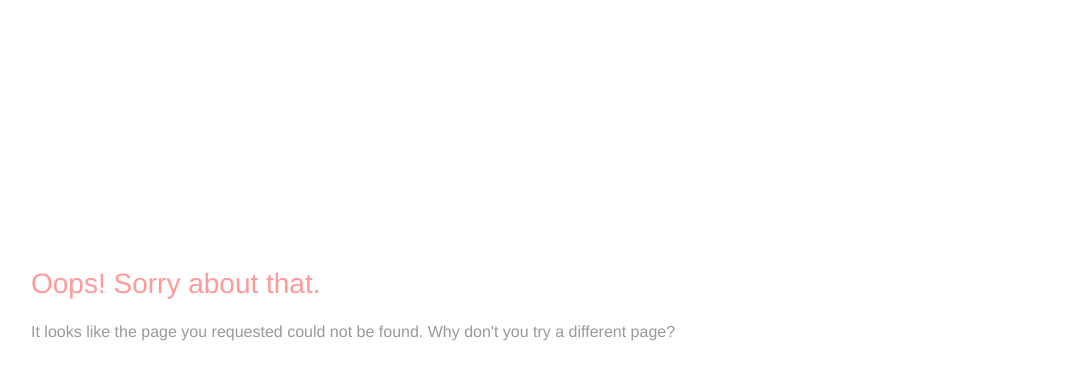
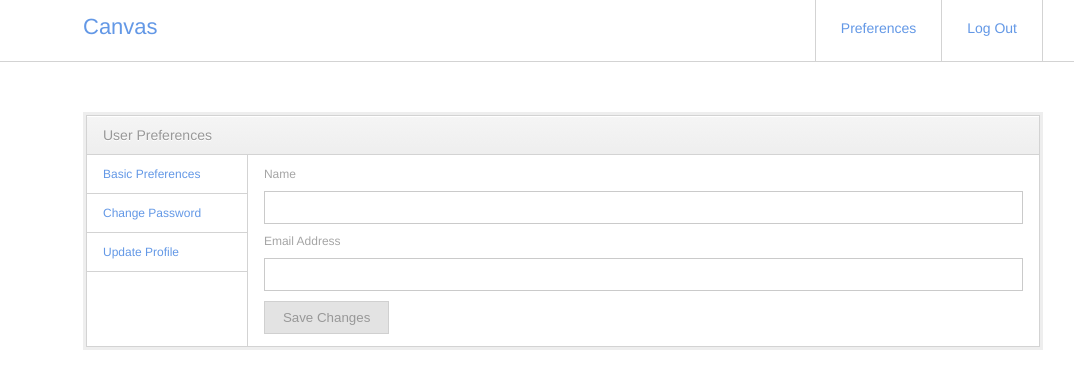
Before and after one commit to canvasforum/Canvas, a PHP site: page /canvasbb/preferences in a window 1280 px wide. Shown: the top 389 px of the page, without its empty margins (77-1151 px from the left). Run offline with PHP 8.4, Linux system fonts and the light colour scheme; the visitor is signed in with stand-in values (Sample User, id 1); some libraries are stand-ins or nearby versions.

Commit message:
Played around with some things. Fixed some things.

```diff
--- a/canvas/components/forum.php
+++ b/canvas/components/forum.php
@@ -31,7 +31,7 @@ class Forum {
 			return $this->topics;
 		}
 		else{
-			$result = DB::queryObj('SELECT tid, fid, name, author, startDate FROM topics WHERE fid = :fid ORDER BY id DESC', array('fid' => $this->fid));
+			$result = DB::queryObj('SELECT tid, fid, name, author, startDate FROM topics WHERE fid = :fid ORDER BY updateDate DESC', array('fid' => $this->fid));
 			$result = $result->fetchAll(PDO::FETCH_CLASS, 'Topic');
 
 			$this->topics = $result;
--- a/canvas/components/post.php
+++ b/canvas/components/post.php
@@ -87,5 +87,10 @@ class Post {
 
 		return $isAuthor && $canEditOwn || !$isAuthor && $canEditOthers;
 	}
+
+	//Returns the URL at which this post can be edited.
+	public function getEditURL(){
+		return Canvas::getBase() . 'post/edit/' . $this->tid . '/' . $this->pid;
+	}
 }
 ?>
--- a/canvas/components/topic.php
+++ b/canvas/components/topic.php
@@ -61,7 +61,7 @@ class Topic {
 			return $this->posts;
 		}
 		else{
-			$query = 'SELECT pid, author, contents, postDate, editedBy, editedOn FROM posts WHERE tid = :tid ORDER BY id ASC';
+			$query = 'SELECT tid, pid, author, contents, postDate, editedBy, editedOn FROM posts WHERE tid = :tid ORDER BY id ASC';
 
 			$result = DB::queryObj($query, array('tid' => $this->tid));
 
--- a/canvas/models/forms/poster.php
+++ b/canvas/models/forms/poster.php
@@ -90,7 +90,8 @@ class Poster {
 						'fid' => Canvas::getID(),
 						'name' => htmlspecialchars(Form::getInput('name')),
 						'author' => Canvas::getUser()->getID(),
-						'startDate' => date('Y-m-d H:i:s')
+						'startDate' => date('Y-m-d H:i:s'),
+						'updateDate' => date('Y-m-d H:i:s')
 					));
 
 					return static::newPost($tid);
@@ -132,6 +133,13 @@ class Poster {
 				'author' => Canvas::getUser()->getID(),
 				'contents' => htmlspecialchars(Form::getInput('contents')),
 				'postDate' => date('Y-m-d H:i:s')
+			));
+
+			$query = 'UPDATE topics SET updateDate = :updateDate WHERE tid = :tid';
+
+			DB::query($query, array(
+				'updateDate' => date('Y-m-d H:i:s'),
+				'tid' => $tid
 			));
 
 			return $tid;
--- a/themes/default/css/default.css
+++ b/themes/default/css/default.css
@@ -115,7 +115,7 @@ header h3 {
 	color: #b7b7b7;
 	text-shadow: 0px 1px 0px #fff;
 	display: inline-block;
-	padding: 15px 16px 13px;
+	padding: 14px 16px 14px;
 	border-left: 1px solid #d3d3d3;
 	cursor: pointer;
 }
@@ -419,3 +419,56 @@ header + .postinfo {
 	color: #989898;
 	font-size: 11px;
 }
+
+.inlineEdit {
+	display: none;
+}
+
+#notices {
+	background: #e4efff;
+	border-top: 1px solid #8fbcff;
+	border-bottom: 1px solid #8fbcff;
+	color: #5e8ed5;
+	padding: 8px 12px;
+	width: 100%;
+	box-sizing: border-box;
+	-moz-box-sizing: border-box;
+	margin-bottom: 20px;
+}
+
+#notices span {
+	display: block;
+}
+
+#notices span + span {
+	margin-top: 5px;
+}
+
+#leftcol, #rightcol {
+	display: table-cell;
+}
+
+#leftcol {
+	width: 160px;
+	background: #fff;
+	border-right: 1px solid #d3d3d3;
+}
+
+#rightcol {
+	width: 792px;
+	background: #fff;
+}
+
+nav#leftcol .row {
+	border-bottom: 1px solid #d3d3d3;
+	padding: 0px;
+}
+
+nav .row a {
+	display: block;
+	padding: 12px 16px;
+}
+
+nav#leftcol .row ~ .row {
+	border-top: none;
+}
--- a/themes/default/forms/edit.php
+++ b/themes/default/forms/edit.php
@@ -5,7 +5,7 @@
 				<h3>Editing Post</h3>
 				<div id="head_buttons">
 					<span id="preview">
-						<a title="Preview Post">&#xf108;</a>
+						<a title="Preview Post" class="icon-desktop"></a>
 					</span>
 				</div>
 			</header>
--- a/themes/default/forms/post.php
+++ b/themes/default/forms/post.php
@@ -5,7 +5,7 @@
 				<h3>Post Reply</h3>
 				<div id="head_buttons">
 					<span id="preview">
-						<a title="Preview Post">&#xf108;</a>
+						<a title="Preview Post" class="icon-desktop"></a>
 					</span>
 				</div>
 			</header>
--- a/themes/default/forms/topic.php
+++ b/themes/default/forms/topic.php
@@ -5,7 +5,7 @@
 				<h3>New Topic</h3>
 				<div id="head_buttons">
 					<span id="preview">
-						<a title="Preview Post">&#xf108;</a>
+						<a title="Preview Post" class="icon-desktop"></a>
 					</span>
 				</div>
 			</header>
--- a/themes/default/forum.php
+++ b/themes/default/forum.php
@@ -23,8 +23,10 @@ $forum = Canvas::getForum();
 						<header>
 							<h3><?php echo $forum->getName(); ?></h3>
 							<div id="head_buttons">
-								<?php if(Canvas::getUser()->hasPermission(Permissions::POST_TOPICS)): ?>
-									<span><a href="<?php echo Canvas::getBase(); ?>post/topic/<?php echo $forum->getID(); ?>" title="New Topic">&#xf040;</a></span>
+								<?php if(Canvas::loggedIn()): ?>
+									<?php if(Canvas::getUser()->hasPermission(Permissions::POST_TOPICS)): ?>
+										<span><a href="<?php echo Canvas::getBase(); ?>post/topic/<?php echo $forum->getID(); ?>" title="New Topic" class="icon-pencil"></a></span>
+									<?php endif; ?>
 								<?php endif; ?>
 							</div>
 						</header>
--- a/themes/default/includes/header.php
+++ b/themes/default/includes/header.php
@@ -5,6 +5,7 @@
 		</aside>
 		<nav>
 			<?php if(Canvas::loggedIn()): ?>
+				<a href="<?php echo Canvas::getBase() ?>preferences">Preferences</a>
 				<a href="<?php echo Canvas::getBase(); ?>logout">Log Out</a>
 			<?php else: ?>
 				<a href="<?php echo Canvas::getBase(); ?>login">Log In</a>
--- a/themes/default/js/jquery.expand.js
+++ b/themes/default/js/jquery.expand.js
@@ -41,8 +41,9 @@
 			expand($(this)[0]);
 
 			$(this).bind('keyup input', function(){
+				var ct = $('html').height() - $(window).scrollTop();
 				expand($(this)[0]);
-				$(window).scrollTop($(this).parents(op.parent).position().top + $(this).parents(op.parent).height());
+				$(window).scrollTop($('html').height() - ct);
 			});
 		});
 	}
--- /dev/null
+++ b/themes/default/preferences.php
@@ -0,0 +1,56 @@
+<!DOCTYPE html>
+<html>
+	<head>
+		<title>
+			<?php if(Canvas::loggedIn()): ?>
+				User Preferences
+			<?php else: ?>
+				<?php Canvas::redirect(Canvas::getBase()); ?>
+			<?php endif; ?>
+		</title>
+		<?php include 'includes/head.php'; ?>
+	</head>
+	<body>
+		<?php include 'includes/header.php'; ?>
+		<section id="wrapper">
+			<section class="wrap">
+				<div class="innerwrap">
+					<header>
+						<h3>User Preferences</h3>
+					</header>
+					<section class="bodywrap">
+						<nav id="leftcol">
+							<article class="row">
+								<a href="<?php echo Canvas::getBase(); ?>preferences">Basic Preferences</a>
+							</article>
+							<article class="row">
+								<a href="<?php echo Canvas::getBase(); ?>preferences/password">Change Password</a>
+							</article>
+							<article class="row">
+								<a href="<?php echo Canvas::getBase(); ?>preferences/password">Update Profile</a>
+							</article>
+						</nav>
+						<section id="rightcol">
+							<article class="row">
+								<form method="POST" action="<?php echo Canvas::getURL(); ?>">
+									<div>
+										<label>Name</label>
+										<input type="text" name="name" />
+									</span>
+									</div>
+									<div>
+										<label>Email Address</label>
+										<input type="email" name="email" required />
+									</div>
+									<div>
+										<input type="submit" value="Save Changes" />
+									</div>
+								</form>
+							</article>
+						</section>
+					</section>
+				</div>
+			</section>
+		</section>
+	</body>
+</html>
--- a/themes/default/register.php
+++ b/themes/default/register.php
@@ -40,7 +40,7 @@
 										<input type="password" name="password" autocomplete="off" required />
 									</div>
 									<div>
-										<label>Re-type Password</label>
+										<label>Confirm Password</label>
 										<input type="password" name="passwordVal" autocomplete="off" required />
 									</div>
 									<div>
```
Also changed, not shown: canvas/captcha.php (+14 -0 lines), themes/default/topic.php (+12 -4 lines), wires/autoloader.php (line endings or trailing spaces), 1 other file.
